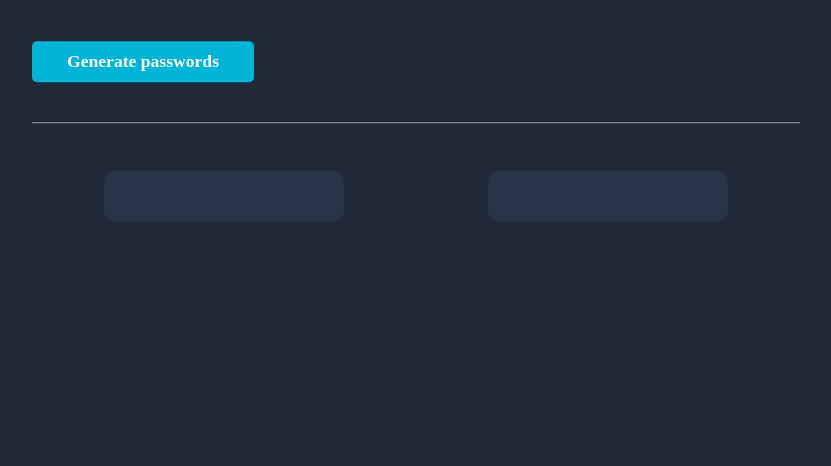
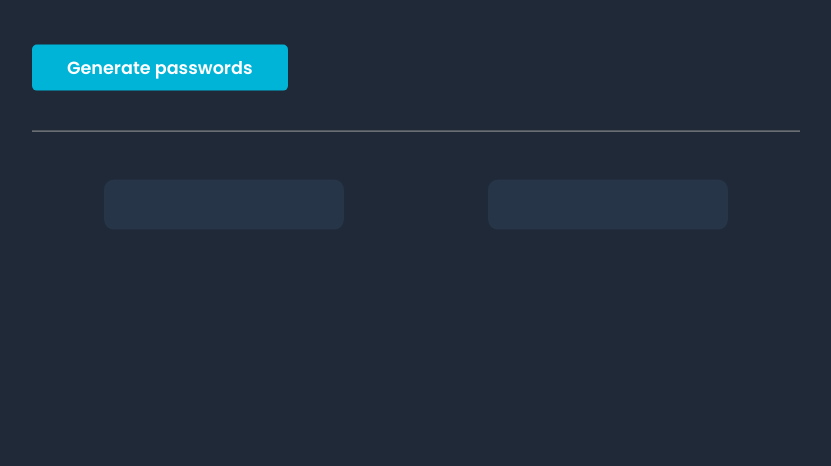
Before and after one commit to Creative-mindset21/password-generator, a plain HTML site: page index.html in a window 1280 px wide. Shown: the part 334-800 px from the top of the page, without its empty margins (96-927 px from the left). Drawn offline with Linux system fonts and the light colour scheme.

Commit message:
Updated the font family

```diff
--- a/style.css
+++ b/style.css
@@ -1,8 +1,10 @@
+@import url("https://fonts.googleapis.com/css2?family=Poppins:ital,wght@0,100;0,200;0,300;0,400;0,500;0,600;0,700;0,800;0,900;1,100;1,200;1,300;1,400;1,500;1,600;1,700;1,800;1,900&display=swap");
+
 * {
   margin: 0;
   border: 0;
   box-sizing: border-box;
-  font-family: "Poppins";
+  font-family: "Poppins", sans-serif;
   color: #fff;
 }
 
```
